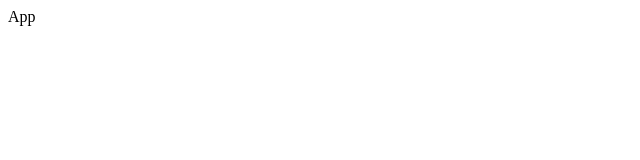
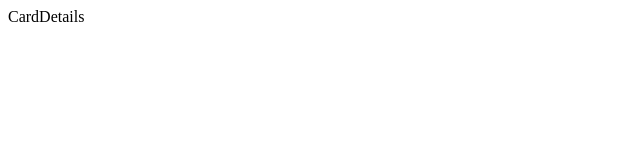
Before and after one commit to aaqibrasool/loyalty-cards, a React (Create React App) app: page /cards/1 in a window 1280 px wide. Shown: the top 160 px of the page, without its empty margins (0-640 px from the left). Built offline with nearby package versions, Linux system fonts and the light colour scheme.

Commit message:
setting up our pages routes in the app.

```diff
--- a/src/App.tsx
+++ b/src/App.tsx
@@ -1,6 +1,19 @@
+import { BrowserRouter, Routes, Route } from 'react-router-dom';
+import AllCards from './pages/AllCards';
+import CardDetails from './pages/CardDetails';
+import CreateCard from './pages/CreateCard';
+
 const App = () => {
   return (
-    <div>App</div>
+    <>
+      <BrowserRouter>
+          <Routes>
+            <Route path="/cards" element={<AllCards />} />
+            <Route path="/cards/create" element={<CreateCard />} />
+            <Route path="/cards/:cardId" element={<CardDetails />} />
+          </Routes>
+      </BrowserRouter>
+    </>
   )
 }
 
--- /dev/null
+++ b/src/pages/AllCards.tsx
@@ -0,0 +1,9 @@
+import React from 'react'
+
+const AllCards = () => {
+  return (
+    <div>AllCards</div>
+  )
+}
+
+export default AllCards
--- /dev/null
+++ b/src/pages/CardDetails.tsx
@@ -0,0 +1,9 @@
+import React from 'react'
+
+const CardDetails = () => {
+  return (
+    <div>CardDetails</div>
+  )
+}
+
+export default CardDetails
--- /dev/null
+++ b/src/pages/CreateCard.tsx
@@ -0,0 +1,9 @@
+import React from 'react'
+
+const CreateCard = () => {
+  return (
+    <div>CreateCard</div>
+  )
+}
+
+export default CreateCard
```
